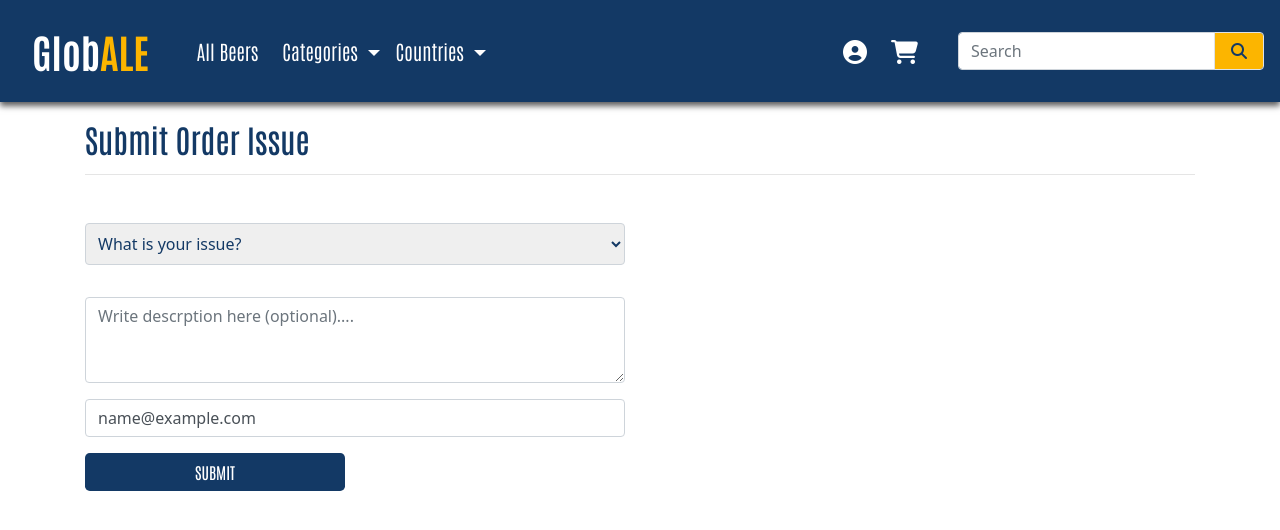
After one commit to jonathanmeaney-lmk/globale_store, a Django app: page /profile/order_issue/000 in a window 1280 px wide. The commit adds this page. Shown: the top 530 px of the page. Run offline with Django 3.2, Linux system fonts and the light colour scheme; a user stored in the database is signed in; tables that the repository leaves empty hold one stand-in row (values such as "Sample post"); some libraries are stand-ins or nearby versions.

Commit message:
Added order and order_issue views and templates

```diff
--- a/profiles/static/profiles/css/profile.css
+++ b/profiles/static/profiles/css/profile.css
@@ -87,3 +87,7 @@ profile-form-input:focus {
     color: #133965;
     font-size: 12px
 }
+
+#order_issue_select {
+    font-size: 16px;
+}
--- /dev/null
+++ b/profiles/templates/profiles/order_issue.html
@@ -0,0 +1,46 @@
+{% extends "base.html" %}
+{% load static %}
+
+{% block extra_css %}
+    <link rel="stylesheet" href="{% static 'profiles/css/profile.css' %}">
+{% endblock %}
+
+{% block page_header %}
+    <div class="container header-container">
+        <div class="row">
+            <div class="col"></div>
+        </div>
+    </div>
+{% endblock %}
+
+{% block content %}
+<div class="container">
+    <div class="row mt-3">
+        <div class="col-12 mb-3 ">
+            <h2 class="headings">Submit Order Issue</h2>
+            <hr>
+        </div>
+    </div>
+    <div class="row">
+        <div class="col-12 col-lg-6">
+            <form method="POST" action="{% url 'order_issue' order.order_number %}">
+                {% csrf_token %}
+                <select class="form-select rounded body-text p-2 w-100 my-3" name="order_issue_select" id="order_issue_select"
+                    aria-label="select order issue" required>
+                    <option selected disabled>What is your issue?</option>
+                    <option value="Order has not arrived">Order has not arrived</option>
+                    <option value="I recieved the wrong items">I recieved the wrong items</option>
+                    <option value="I recieved the wrong quantity of items">I recieved the wrong quantity of items</option>
+                    <option value="Item/Items were damaged">Item/Items were damaged</option>
+                    <option value="Other">Other</option>
+                </select>
+                <textarea class="form-control my-3" placeholder="Write descrption here (optional)...." name="description"
+                    rows="3"></textarea>
+                <input class="form-control my-3" type="email" id="email" name="email" value="{{ user.email }}" required>
+                <button type="submit" class="btn btn-brand-blue rounded-lg text-uppercase">Submit</button>
+                <input type="hidden" name="redirect_url" value="{{ request.path }}">
+            </form>
+        </div>
+    </div>
+</div>
+{% endblock %}
--- a/profiles/urls.py
+++ b/profiles/urls.py
@@ -3,5 +3,8 @@ from . import views
 
 urlpatterns = [
     path('', views.profile, name='profile'),
+    path('orders/', views.view_orders, name='view_orders'),
+    path('order_issue/<order_number>', views.order_issue, name='order_issue'),
     path('order_history/<order_number>', views.order_history, name='order_history'),
+
 ]
--- a/profiles/views.py
+++ b/profiles/views.py
@@ -1,4 +1,4 @@
-from django.shortcuts import render, get_object_or_404
+from django.shortcuts import render, redirect, get_object_or_404
 from django.contrib import messages
 from django.contrib.auth.decorators import login_required
 from django.contrib.auth.models import User
@@ -34,6 +34,46 @@ def profile(request):
     return render(request, template, context)
 
 
+def view_orders(request):
+    profile = get_object_or_404(UserProfile, user=request.user)
+
+    orders = profile.orders.all().order_by('-date')
+
+    template = 'profiles/view_orders.html'
+    context = {
+        'orders': orders,
+    }
+
+    return render(request, template, context)
+
+
+def order_issue(request, order_number):
+
+    user = get_object_or_404(User, username=request.user)
+    order = get_object_or_404(Order, order_number=order_number)
+
+    if request.method == 'POST' and request.user.is_authenticated:
+        order = get_object_or_404(Order, order_number=order_number)
+        issue_type = request.POST.get('order_issue_select')
+        description = request.POST.get('description')
+        user = get_object_or_404(User, username=request.user)
+        email = request.POST.get('email')
+
+        redirect_url = request.POST.get('redirect_url')
+
+        OrderIssue.objects.create(order=order, issue_type=issue_type, user=user, description=description, email=email)
+
+        return redirect(redirect_url)
+
+    template = 'profiles/order_issue.html'
+    context = {
+        'order': order,
+        'user': user
+    }
+
+    return render(request, template, context)
+
+
 def order_history(request, order_number):
     order = get_object_or_404(Order, order_number=order_number)
 
--- a/templates/base.html
+++ b/templates/base.html
@@ -93,6 +93,7 @@
                       <a href="{% url 'add_product' %}" class="dropdown-item">Product Management</a>
                       {% endif %}
                       <a href="{% url 'profile' %}" class="dropdown-item">My Profile</a>
+                      <a href="{% url 'view_orders' %}" class="dropdown-item">Orders</a>
                       <a href="{% url 'account_logout' %}" class="dropdown-item">Logout</a>
                   {% else %}
                       <a href="{% url 'account_signup' %}" class="dropdown-item">Register</a>
```
Also changed, not shown: profiles/templates/profiles/profile.html (+0 -46 lines), profiles/templates/profiles/view_orders.html (added, +63 -0 lines).
